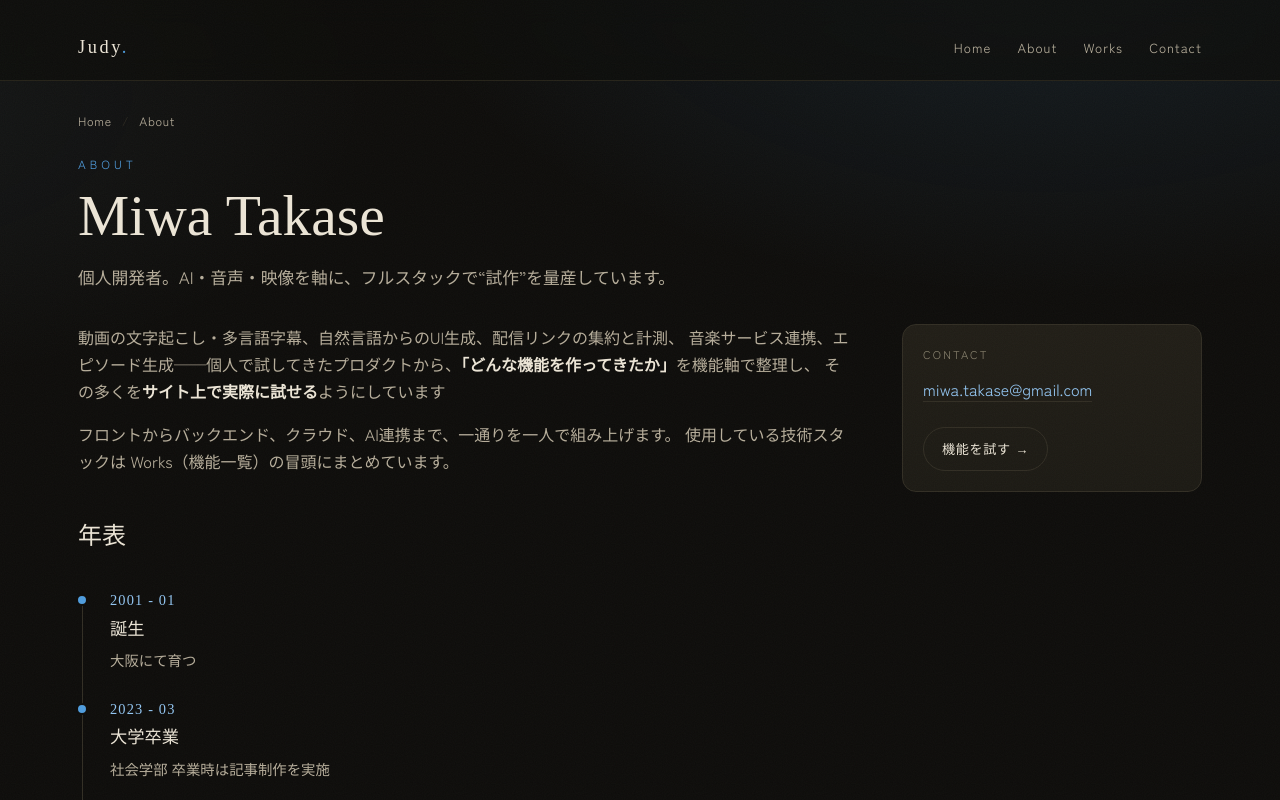
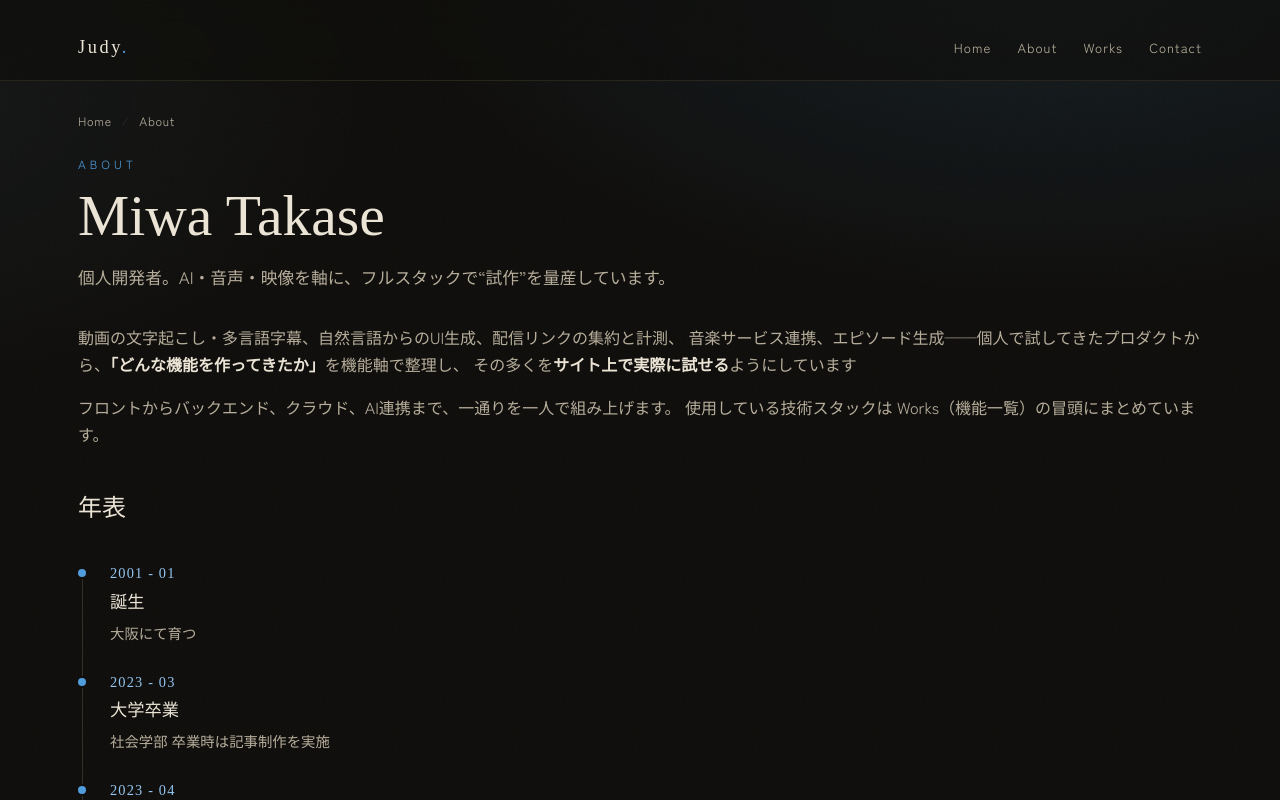
Before and after one commit to miwa-takase/portfolio, a React (Vite) app: page /about in a window 1280 px wide. Shown: the top 800 px of the page. Built offline with nearby package versions, Linux system fonts and the light colour scheme; no server answers; a web font is replaced by a local one.

Commit message:
style(about): Contact ボックスを削除し1カラム化
Co-Authored-By: Claude Opus 4.8 <noreply@anthropic.com>

```diff
--- a/src/pages/About.tsx
+++ b/src/pages/About.tsx
@@ -1,9 +1,6 @@
 import { Link } from "react-router-dom";
 import { OWNER } from "../data/apps";
 import { TIMELINE } from "../data/timeline";
-
-const btnGhost =
-  "inline-flex items-center gap-2 rounded-full border border-line px-[18px] py-2.5 text-[0.82rem] tracking-[0.05em] text-paper transition-all hover:border-accent hover:text-accent-soft";
 
 export default function About() {
   return (
@@ -28,7 +25,7 @@ export default function About() {
         </p>
       </header>
 
-      <div className="grid grid-cols-1 gap-8 py-8 md:grid-cols-[1fr_300px] md:gap-12">
+      <div className="py-8">
         <div>
           <p className="mb-4 text-paper-dim">
             動画の文字起こし・多言語字幕、自然言語からのUI生成、配信リンクの集約と計測、
@@ -70,23 +67,6 @@ export default function About() {
             })}
           </ol>
         </div>
-
-        <aside className="card-surface h-max rounded-[14px] p-5">
-          <h4 className="mb-3 text-[0.7rem] uppercase tracking-[0.2em] text-muted">
-            Contact
-          </h4>
-          <a
-            href={`mailto:${OWNER.email}`}
-            className="break-all border-b border-line text-accent-soft transition-colors hover:border-accent"
-          >
-            {OWNER.email}
-          </a>
-          <div className="mt-6">
-            <Link className={btnGhost} to="/works">
-              機能を試す →
-            </Link>
-          </div>
-        </aside>
       </div>
     </section>
   );
```
